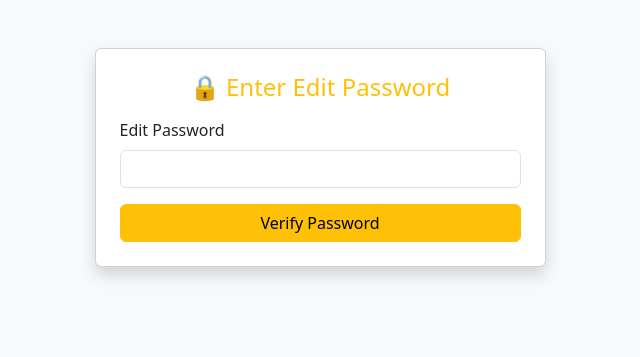
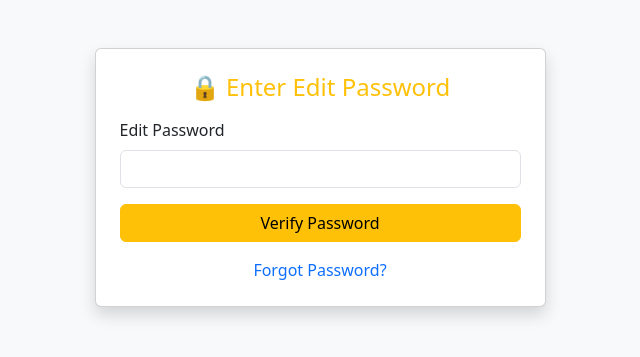
Before and after one commit to sonuy10/Ai-Emergency-Qr-Health-System, a Flask app: page /verify_edit/1 in a window 1280 px wide. Shown: the top 357 px of the page, without its empty margins (320-960 px from the left). Run offline with Flask 3, Linux system fonts and the light colour scheme.

Commit message:
Update verify_edit.html

```diff
--- a/templates/verify_edit.html
+++ b/templates/verify_edit.html
@@ -57,6 +57,14 @@
                         </button>
 
                     </div>
+                    <div class="text-center mt-3">
+
+                        <a href="/forgot" class="text-decoration-none">
+                            Forgot Password?
+                        </a>
+
+                    </div>
+
 
                 </form>
 
```
